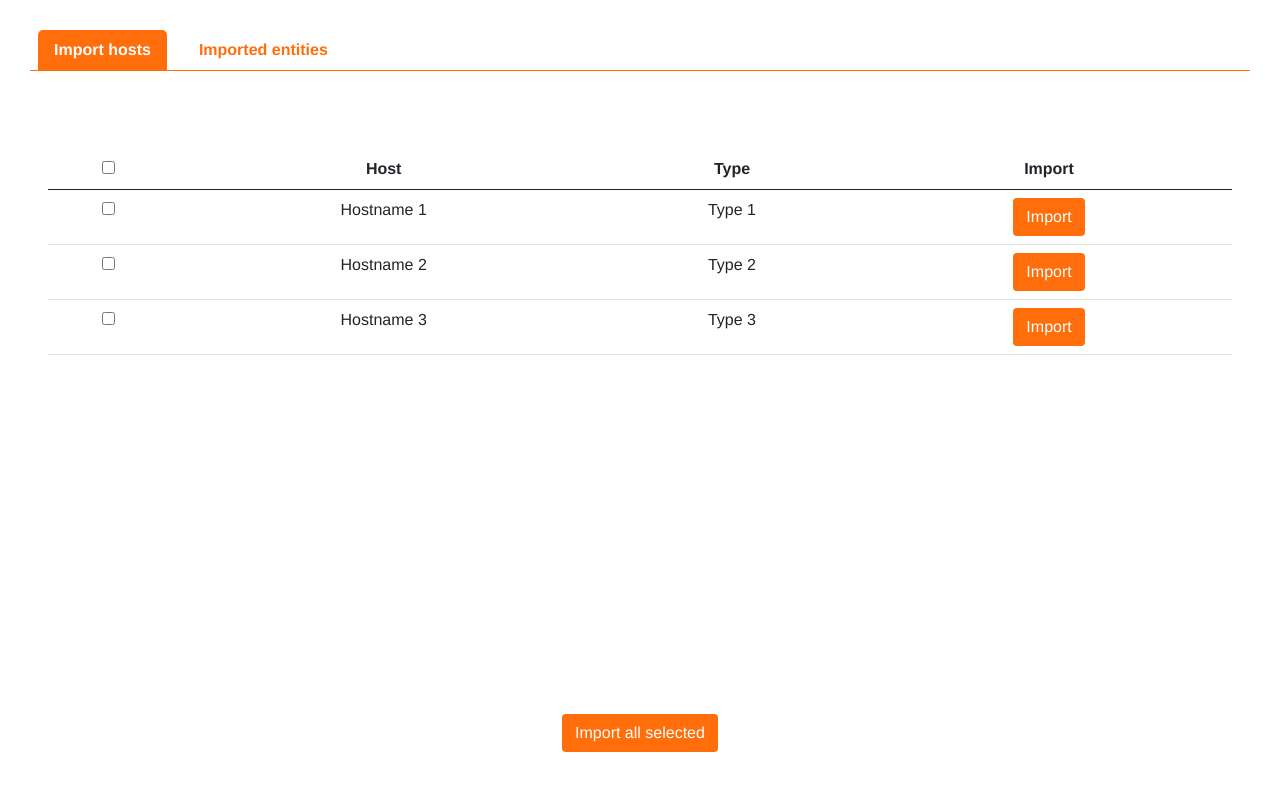
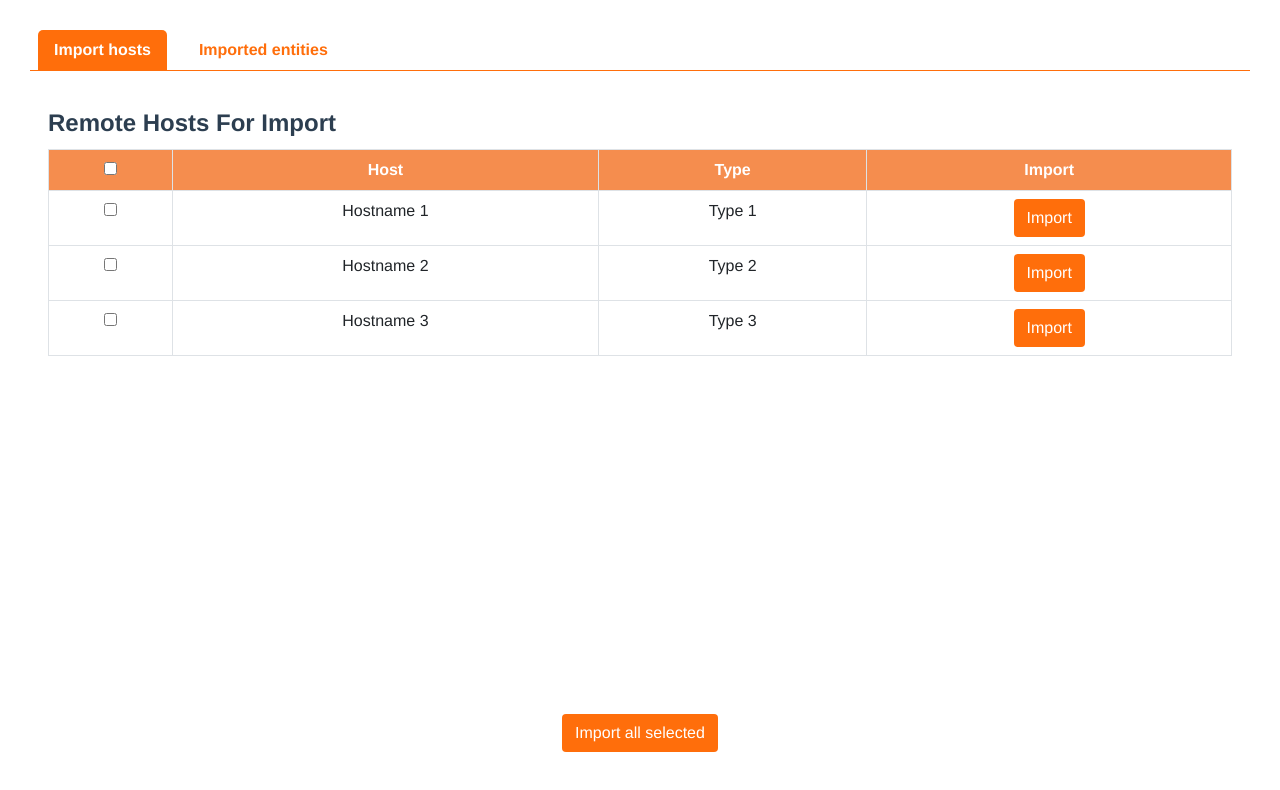
Before and after one commit to SLRuth/EventsCatalogueImport, a Vue app: page / in a window 1280 px wide. Shown: the top 790 px of the page. Built offline with nearby package versions, Linux system fonts and the light colour scheme.

Commit message:
update look and feel

```diff
--- a/src/components/ImportModalContent.vue
+++ b/src/components/ImportModalContent.vue
@@ -15,7 +15,7 @@
           <div class="fs-5 fw-bold">For the host: {{ host }}</div>
           <div class="py-2">Please select entity type:</div>
           <div
-            class="pb-3"
+            class="pb-2"
             v-bind:key="index"
             v-for="(type, index) in types"
             :value="type"
@@ -26,8 +26,9 @@
               :value="{ host, type }"
               v-model="selected"
             />
-            <label :for="type + host" class="px-2">{{ type }}</label>
-            <div v-if="progress" class="progress">
+            <label :for="type + host" class="fs-5 px-2">{{ type }}</label>
+            <div v-if="progress">
+              <div class="progress">
                 <div
                   class="progress-bar"
                   role="progressbar"
@@ -37,6 +38,16 @@
                   aria-valuemax="100"
                 >
                   {{ progressPercent }}%
+                </div>
+              </div>
+              <div class="py-1">
+                <div class="text-start fs-6 fw-light fst-italic p-2 w-100">
+                  <div>Process</div>
+                  <div>Process</div>
+                  <div>Process</div>
+                  <div>Process</div>
+                  <div>Process</div>
+                </div>
               </div>
             </div>
           </div>
@@ -66,17 +77,6 @@
         <button v-else @click="cancelImport" type="button" class="btn">
           CANCEL
         </button>
-        <div class="py-4">
-          <div
-            class="bg-secondary text-white text-start fs-6 fw-light p-2 w-100"
-          >
-            <div>Process</div>
-            <div>Process</div>
-            <div>Process</div>
-            <div>Process</div>
-            <div>Process</div>
-          </div>
-        </div>
       </div>
     </div>
   </div>
--- a/src/views/Entities.vue
+++ b/src/views/Entities.vue
@@ -1,15 +1,15 @@
 <template>
-  <div class="entities p-5">
+  <div class="entities px-5 py-1">
     <div
-      class="pb-5"
+      class="pb-2"
       v-bind:key="entityName"
       v-for="(entityData, entityName) in entities"
     >
-      <div class="text-start fs-4 fw-bold text-capitalize">
+      <div class="text-start fs-4 fw-bold text-capitalize pb-1">
         {{ entityName }}
       </div>
-      <table class="table">
-        <thead>
+      <table class="table table-bordered">
+        <thead class="bg-orange">
           <tr>
             <th
               scope="col"
@@ -69,3 +69,9 @@ export default defineComponent({
   },
 });
 </script>
+<style>
+.bg-orange {
+  background-color: #f58d4e !important;
+  color: white;
+}
+</style>
--- a/src/views/Imports.vue
+++ b/src/views/Imports.vue
@@ -1,8 +1,11 @@
 <template>
-  <div class="imports p-5">
-    <table class="table">
-      <thead>
-        <tr>
+  <div class="imports px-5 py-1">
+    <div class="text-start fs-4 fw-bold text-capitalize pb-2">
+      Remote Hosts for Import
+    </div>
+    <table class="table table-bordered">
+      <thead class="bg-orange">
+        <tr class="py-5">
           <th scope="col">
             <input
               type="checkbox"
@@ -114,4 +117,8 @@ export default defineComponent({
   background-color: #ff6e0b;
   color: white;
 }
+.bg-orange {
+  background-color: #f58d4e !important;
+  color: white;
+}
 </style>
```
Lines whose indentation alone changed are shown as unchanged.
